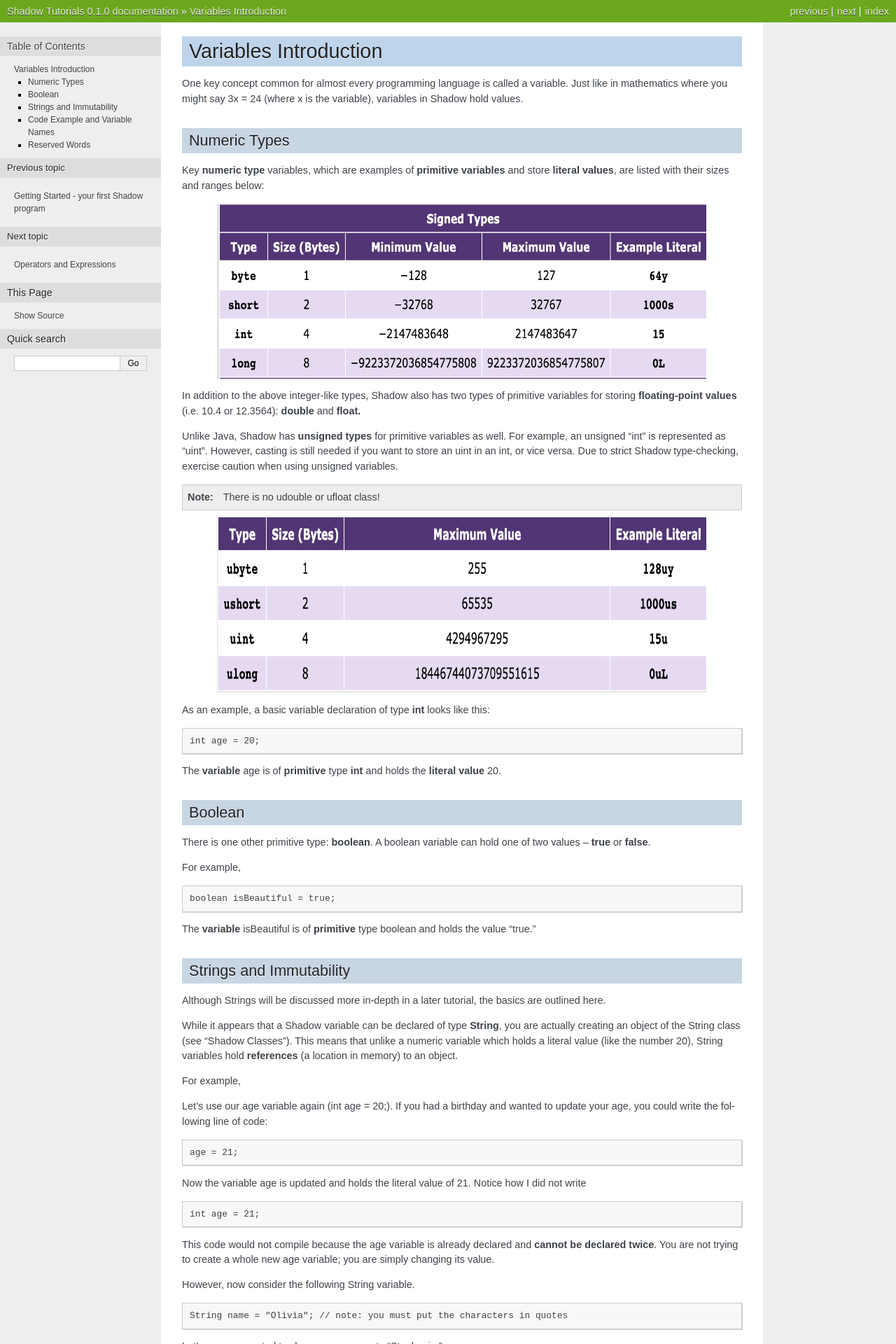
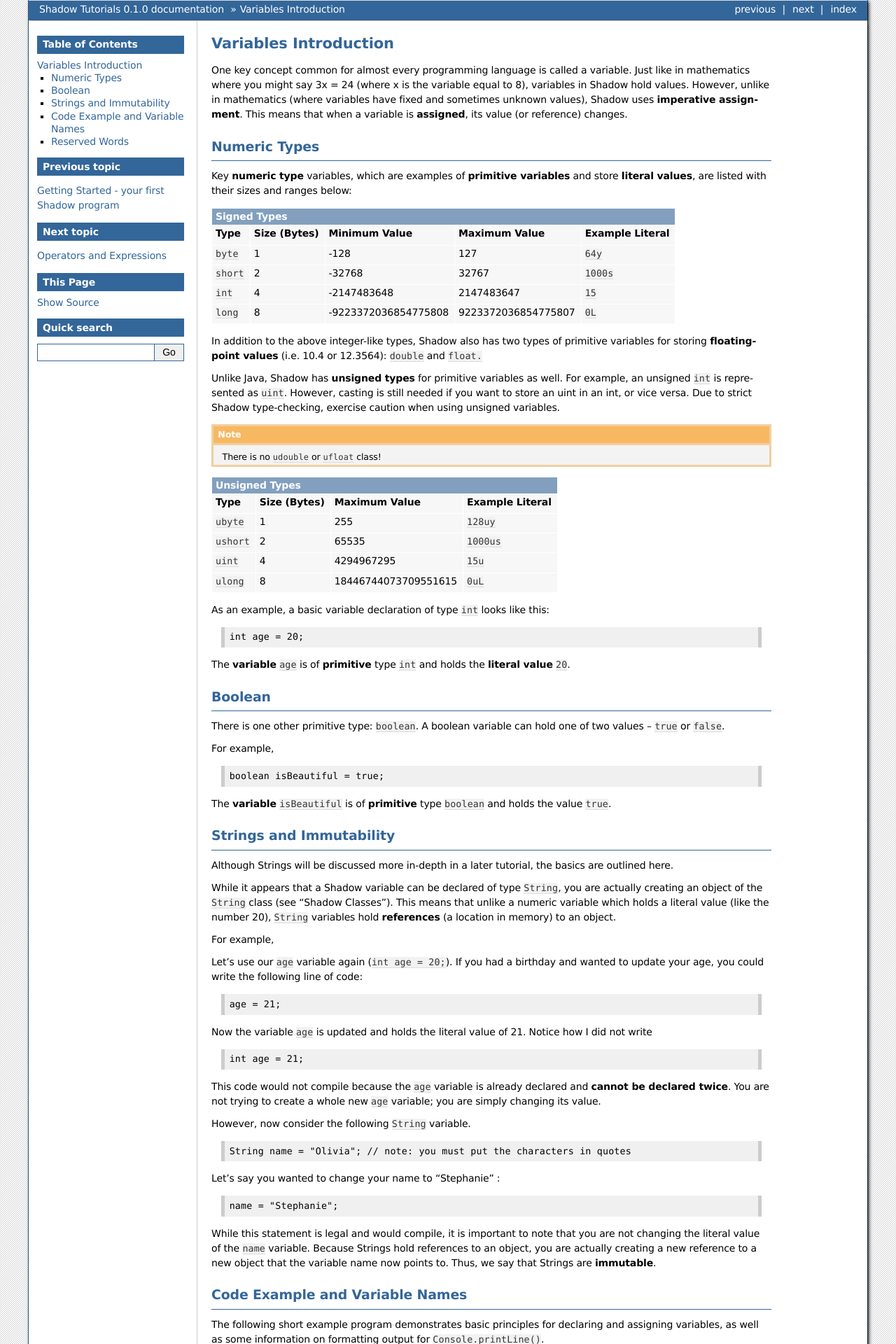
Before and after one commit to olivia-mauger/tutorials, a Sphinx documentation site: the page built from docs/source/variables.rst, in a window 1280 px wide. Shown: the top 1920 px of the page at 70% size. Built offline with Sphinx 7.4.7, drawn with Linux system fonts in a browser that asks for light colours; some of the changed text lies outside the part shown.

Commit message:
Formatting Changes to compiler, first-program, variables, and operators
1) Converted all images to tables
2) Changed overall style to "bizstyle" for better table layout
3) Removed the comment on naming a variable with an "_"
4) Fixed console output (no more images)
5) Added monospaced text to all sections
6) Added number lines to the Assignment section
7) Updated variable definition to differentiate from mathematics

```diff
--- a/docs/source/conf.py
+++ b/docs/source/conf.py
@@ -47,7 +47,7 @@ exclude_patterns = []
 # The theme to use for HTML and HTML Help pages.  See the documentation for
 # a list of builtin themes.
 #
-html_theme = 'nature'
+html_theme = 'bizstyle'
 
 # Add any paths that contain custom static files (such as style sheets) here,
 # relative to this directory. They are copied after the builtin static files,
--- a/docs/source/variables.rst
+++ b/docs/source/variables.rst
@@ -1,42 +1,64 @@
+
 ----------------------
 Variables Introduction
 ----------------------
 
-One key concept common for almost every programming language is called a variable. Just like in mathematics where you might say 3x = 24 (where x is the variable), variables in Shadow hold values.
+One key concept common for almost every programming language is called a variable. Just like in mathematics where you might say 3x = 24 (where x is the variable equal to 8), variables in Shadow hold values. However, unlike in mathematics (where variables have fixed and sometimes unknown values), Shadow uses **imperative assignment**. This means that when a variable is **assigned**, its value (or reference) changes.
 
 Numeric Types
 ^^^^^^^^^^^^^
 
 Key **numeric type** variables, which are examples of **primitive variables** and store **literal values**, are listed with their sizes and ranges below:
 
-.. image:: _static/primitives.jpeg
-    :width: 700px
-    :align: center
-    :height: 250px
++----------------------------+------------------------+----------------------------+-------------------+
+|                                            Signed Types                                              |
++=========+==================+========================+============================+===================+
+| **Type**|**Size (Bytes)**  |    **Minimum Value**   |   **Maximum Value**        |**Example Literal**|
++---------+------------------+------------------------+----------------------------+-------------------+
+| ``byte``|     1            |          -128          |         127                |       ``64y``     |
++---------+------------------+------------------------+----------------------------+-------------------+
+|``short``|     2            |         -32768         |        32767               |      ``1000s``    |
++---------+------------------+------------------------+----------------------------+-------------------+
+| ``int`` |     4            |      -2147483648       |      2147483647            |       ``15``      |
++---------+------------------+------------------------+----------------------------+-------------------+
+| ``long``|     8            |  -9223372036854775808  |  9223372036854775807       |       ``0L``      |
++---------+------------------+------------------------+----------------------------+-------------------+
 
-In addition to the above integer-like types, Shadow also has two types of primitive variables for storing **floating-point values** (i.e. 10.4 or 12.3564): **double** and **float.**
 
-Unlike Java, Shadow has **unsigned types** for primitive variables as well. For example, an unsigned “int” is represented as “uint”. However, casting is still needed if you want to store an uint in an int, or vice versa. Due to strict Shadow type-checking, exercise caution when using unsigned variables.
+In addition to the above integer-like types, Shadow also has two types of primitive variables for storing **floating-point values** (i.e. 10.4 or 12.3564): ``double`` and ``float.``
 
-.. note:: There is no udouble or ufloat class!
+Unlike Java, Shadow has **unsigned types** for primitive variables as well. For example, an unsigned ``int`` is represented as ``uint``. However, casting is still needed if you want to store an uint in an int, or vice versa. Due to strict Shadow type-checking, exercise caution when using unsigned variables.
 
-.. image:: _static/unsigned2.jpeg
-    :width: 700px
-    :align: center
-    :height: 250px
+.. note:: There is no ``udouble`` or ``ufloat`` class!
 
-As an example, a basic variable declaration of type **int** looks like this:
+
++-----------------------------+------------------------+-------------------------+
+|                               Unsigned Types                                   |
++==========+==================+========================+=========================+
+| **Type** |**Size (Bytes)**  |  **Maximum Value**     |**Example Literal**      |
++----------+------------------+------------------------+-------------------------+
+|``ubyte`` |     1            |          255           |         ``128uy``       |
++----------+------------------+------------------------+-------------------------+
+|``ushort``|     2            |         65535          |         ``1000us``      |
++----------+------------------+------------------------+-------------------------+
+| ``uint`` |     4            |      4294967295        |          ``15u``        |
++----------+------------------+------------------------+-------------------------+
+| ``ulong``|     8            |  18446744073709551615  |          ``0uL``        |
++----------+------------------+------------------------+-------------------------+
+
+
+As an example, a basic variable declaration of type ``int`` looks like this:
 
 .. code-block:: shadow
 
     int age = 20;
 
-The **variable** age is of **primitive** type **int** and holds the **literal value** 20.
+The **variable** ``age`` is of **primitive** type ``int`` and holds the **literal value** ``20``.
 
 Boolean
 ^^^^^^^
 
-There is one other primitive type: **boolean**.  A boolean variable can hold one of two values -- **true** or **false**.
+There is one other primitive type: ``boolean``.  A boolean variable can hold one of two values -- ``true`` or ``false``.
 
 For example,
 
@@ -44,49 +66,49 @@ For example,
 
     boolean isBeautiful = true;
 
-The **variable** isBeautiful is of **primitive** type boolean and holds the value “true.”
+The **variable** ``isBeautiful`` is of **primitive** type ``boolean`` and holds the value ``true``.
 
 Strings and Immutability
 ^^^^^^^^^^^^^^^^^^^^^^^^^
 
 Although Strings will be discussed more in-depth in a later tutorial, the basics are outlined here.
 
-While it appears that a Shadow variable can be declared of type **String**, you are actually creating an object of the String class (see “Shadow Classes”). This means that unlike a numeric variable which holds a literal value (like the number 20), String variables hold **references** (a location in memory) to an object.
+While it appears that a Shadow variable can be declared of type ``String``, you are actually creating an object of the ``String`` class (see “Shadow Classes”). This means that unlike a numeric variable which holds a literal value (like the number 20), ``String`` variables hold **references** (a location in memory) to an object.
 
 For example,
 
-Let’s use our age variable again (int age = 20;). If you had a birthday and wanted to update your age, you could write the following line of code:
+Let’s use our ``age`` variable again (``int age = 20;``). If you had a birthday and wanted to update your age, you could write the following line of code:
 
 .. code-block:: shadow
 
     age = 21;
 
-Now the variable age is updated and holds the literal value of 21. Notice how I did not write
+Now the variable ``age`` is updated and holds the literal value of 21. Notice how I did not write
 
 .. code-block:: shadow
 
     int age = 21;
 
-This code would not compile because the age variable is already declared and **cannot be declared twice**. You are not trying to create a whole new age variable; you are simply changing its value.
+This code would not compile because the ``age`` variable is already declared and **cannot be declared twice**. You are not trying to create a whole new ``age`` variable; you are simply changing its value.
 
-However, now consider the following String variable.
+However, now consider the following ``String`` variable.
 
 .. code-block:: shadow
 
     String name = "Olivia"; // note: you must put the characters in quotes
 
-Let’s say you wanted to change your name to “Stephanie.” :
+Let’s say you wanted to change your name to "Stephanie" :
 
 .. code-block:: shadow
 
     name = "Stephanie";
 
-While this statement is legal and would compile, it is important to note that you are not changing the literal value of the name variable. Because Strings hold references to an object, you are actually creating a new reference to a new object that the variable name now points to. Thus, we say that Strings are **immutable**.
+While this statement is legal and would compile, it is important to note that you are not changing the literal value of the ``name`` variable. Because Strings hold references to an object, you are actually creating a new reference to a new object that the variable name now points to. Thus, we say that Strings are **immutable**.
 
 Code Example and Variable Names
 ^^^^^^^^^^^^^^^^^^^^^^^^^^^^^^^
 
-The following short example program demonstrates basic principles for declaring and assigning variables, as well as some information on formatting output for **Console.printLine().**
+The following short example program demonstrates basic principles for declaring and assigning variables, as well as some information on formatting output for ``Console.printLine()``.
 
 
 .. code-block:: shadow
@@ -115,10 +137,10 @@ The following short example program demonstrates basic principles for declaring
 
 The output is as follows:
 
-.. image:: _static/taco.jpeg
-    :width: 650px
-    :align: center
-    :height: 200px
+.. code-block:: console
+
+    I love eating at Taco Tuesday.
+    I would like 2 Meat and Bean Burrito(s).
 
 
 To analyze this code, let's break it up into sections.
@@ -130,9 +152,9 @@ To analyze this code, let's break it up into sections.
     String restaurantName = "Taco Tuesday";
     boolean isHungry = true;
 
-The most important thing to note here is how the variables are named. For example, **restaurantName** is a String variable. Notice how I did not name it RestaurantName or restaurantname. Although using these names would not cause a compile error, it is good programming practice to use **CamelCase** notation: where the first word in a sequence of words (that are not separated by spaces) begins with a lowercase letter and the rest begin with uppercase letters. The same goes for the boolean variable **isHungry**. In addition to using CamelCase notation, it is also a good idea to make sure your variable names are descriptive of their purpose. In this case, if this was a program for a Restaurant, **isHungry** would be used to tell if a certain customer is hungry -- as can be inferred from the variable's name.
+The most important thing to note here is how the variables are named. For example, ``restaurantName`` is a ``String`` variable. Notice how I did not name it ``RestaurantName`` or ``restaurantname``. Although using these names would not cause a compile error, it is good programming practice to use **CamelCase** notation: where the first word in a sequence of words (that are not separated by spaces) begins with a lowercase letter and the rest begin with uppercase letters. The same goes for the ``boolean`` variable ``isHungry``. In addition to using CamelCase notation, it is also a good idea to make sure your variable names are descriptive of their purpose. In this case, if this was a program for a Restaurant, ``isHungry`` would be used to tell if a certain customer is hungry -- as can be inferred from the variable's name.
 
-.. note:: Your code will not compile if you have spaces in variable names, i.e. **restaurant name**
+.. note:: Your code will not compile if you have spaces in variable names, i.e. ``restaurant name``
 
 2) **More Naming Conventions**
 
@@ -159,23 +180,32 @@ There are a few more key naming conventions for Shadow.
     Console.printLine("I love eating at " # restaurantName # ".");
     Console.printLine("I would like " # quantity # " " # meal # "(s).");
 
-As explained in a previous section "Printing text", **Console.printLine()** is used to display text on the console. Literal text goes in " ", but you are also able to print variable values as well. For example, as seen in the above segment of code, say you want to output "I love eating at Taco Tuesday." You could easily just type out "Taco Tuesday" in between the " ". However, you could also use the variable restaurantName and print its literal value, which is also "Taco Tuesday". To do so, use the **octothorpe** (#) on either side of the variable’s name outside of the " " (see above).  Thus, in place of **# restaurantName #**, Taco Tuesday will be printed.
+As explained in a previous section "Printing text", ``Console.printLine()`` is used to display text on the console. Literal text goes in " ", but you are also able to print variable values as well. For example, as seen in the above segment of code, say you want to output ``I love eating at Taco Tuesday.`` You could easily just type out "Taco Tuesday" in between the " ". However, you could also use the variable ``restaurantName`` and print its literal value, which is also "Taco Tuesday". To do so, use the **octothorpe** (``#``) on either side of the variable’s name outside of the " " (see above).  Thus, in place of ``# restaurantName #``, ``Taco Tuesday`` will be printed.
 
-Since these two methods result in the same output, what is the advantage of using the **#**? Let’s say in the line after you declare restaurantName you decide you want to eat at a different restaurant and write
+Since these two methods result in the same output, what is the advantage of using the ``#``? Let’s say in the line after you declare ``restaurantName`` you decide you want to eat at a different restaurant and write
 
 .. code-block:: shadow
 
     restaurantName = "Taco Wednesday";
 
-If you still wanted to use **Console.printLine("I love eating at " # restaurantName # ".");** to output "I love eating at Taco Wednesday", now you do not have to change any code because **# restaurantName #** will retrieve the most "recent" value for restaurantName.
+If you still wanted to use ``Console.printLine("I love eating at " # restaurantName # ".");`` to output ``I love eating at Taco Wednesday``, now you do not have to change any code because ``# restaurantName #`` will retrieve the most "recent" value for restaurantName.
 
 
 Reserved Words
 ^^^^^^^^^^^^^^
 
-In Shadow, and with most programming languages, there are **reserved words.** Reserved words inherently have meaning in Shadow. For example, "double" is a **reserved word** because Shadow recognizes this as a primitive type -- it has meaning. *Thus, you will get a compile error if you try to name a variable with a reserved word.* See the chart below for a full list of reserved words in Shadow.
+In Shadow, and with most programming languages, there are **reserved words.** Reserved words inherently have meaning in Shadow. For example, ``double`` is a **reserved word** because Shadow recognizes this as a primitive type -- it has meaning. *Thus, you will get a compile error if you try to name a variable with a reserved word.* See the chart below for a full list of reserved words in Shadow.
 
-.. image:: _static/reserved.jpeg
-    :width: 700px
-    :align: center
-    :height: 550px
+
+============  ==============  ============  =============  =============  =============  =============
+``abstract``   ``and``        ``assert``    ``boolean``    ``break``      ``byte``       ``case``
+``cast``       ``catch``      ``check``     ``class``      ``code``       ``constant``   ``continue``
+``copy``       ``create``     ``default``   ``destroy``     ``do``        ``double``     ``else``
+``enum``       ``exception``  ``extern``    ``false``      ``finally``    ``float``      ``for``
+``foreach``    ``freeze``     ``get``       ``if``         ``immutable``  ``import``     ``in``
+``int``        ``interface``  ``is``        ``locked``     ``long``       ``native``     ``null``
+``nullable``   ``or``         ``private``   ``protected``  ``public``     ``readonly``   ``recover``
+``return``     ``send``       ``set``       ``short``      ``singleton``  ``skip``       ``spawn``
+``super``      ``switch``     ``this``      ``throw``      ``true``       ``try``        ``ubyte``
+``unit``       ``ulong``      ``ushort``    ``var``        ``weak``       ``while``      ``xor``
+============  ==============  ============  =============  =============  =============  =============
```
Also changed, not shown: other parts of docs/source/variables.rst (+1 -2 lines), docs/source/compiler.rst (+31 -31 lines), docs/source/first-program.rst (+9 -9 lines), docs/source/operators.rst (+35 -31 lines), docs/source/_static/division.jpeg (deleted), docs/source/_static/primitives.jpeg (deleted), docs/source/_static/taco.jpeg (deleted), docs/source/_static/unsigned2.jpeg (deleted).
